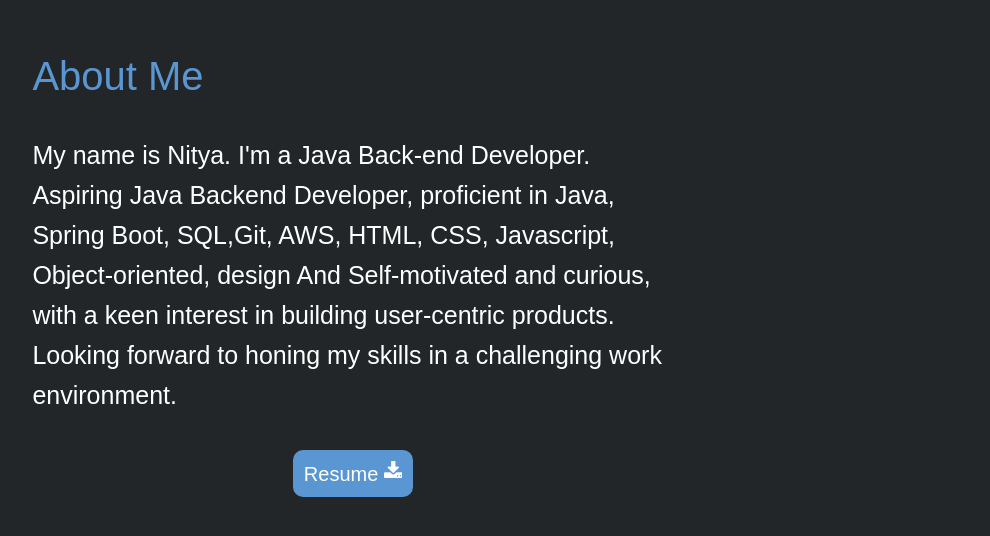
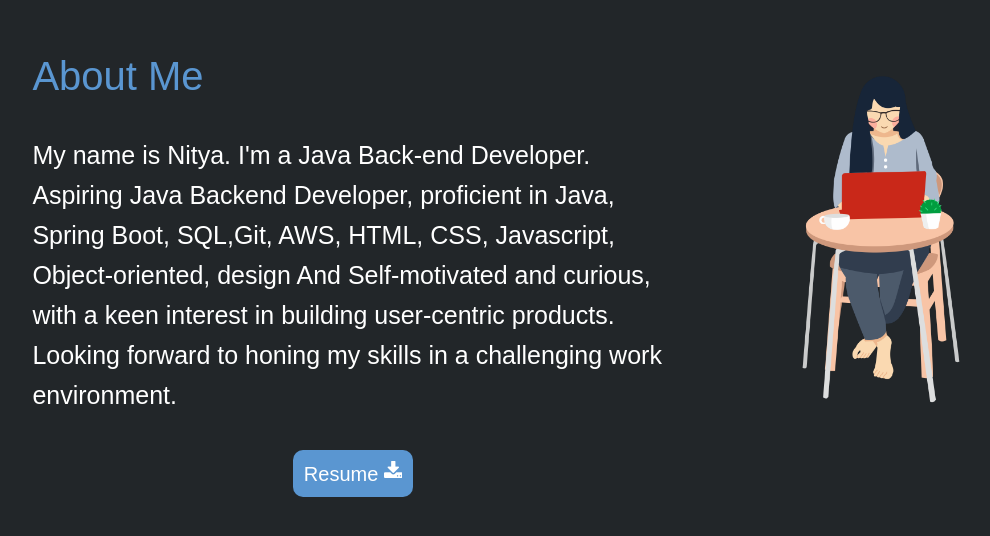
Before and after one commit to nitya-baranwal/nitya-baranwal.github.io, a website: page index.html in a window 1280 px wide. Shown: the part 861-1397 px from the top of the page, without its empty margins (111-1101 px from the left). Drawn offline with Linux system fonts and the light colour scheme.

Commit message:
added animated image

```diff
--- a/index.html
+++ b/index.html
@@ -93,7 +93,9 @@
                         </div>
                     </div>
                 </div>
-                <div id="about-right"></div>
+                <div id="about-right">
+                    <img src="./images/animated-img.png" style="width: 80%; margin-top:15%" alt="">
+                </div>
             </div>
         </div>
 
```
Also changed, not shown: images/animated-img.png (added).
